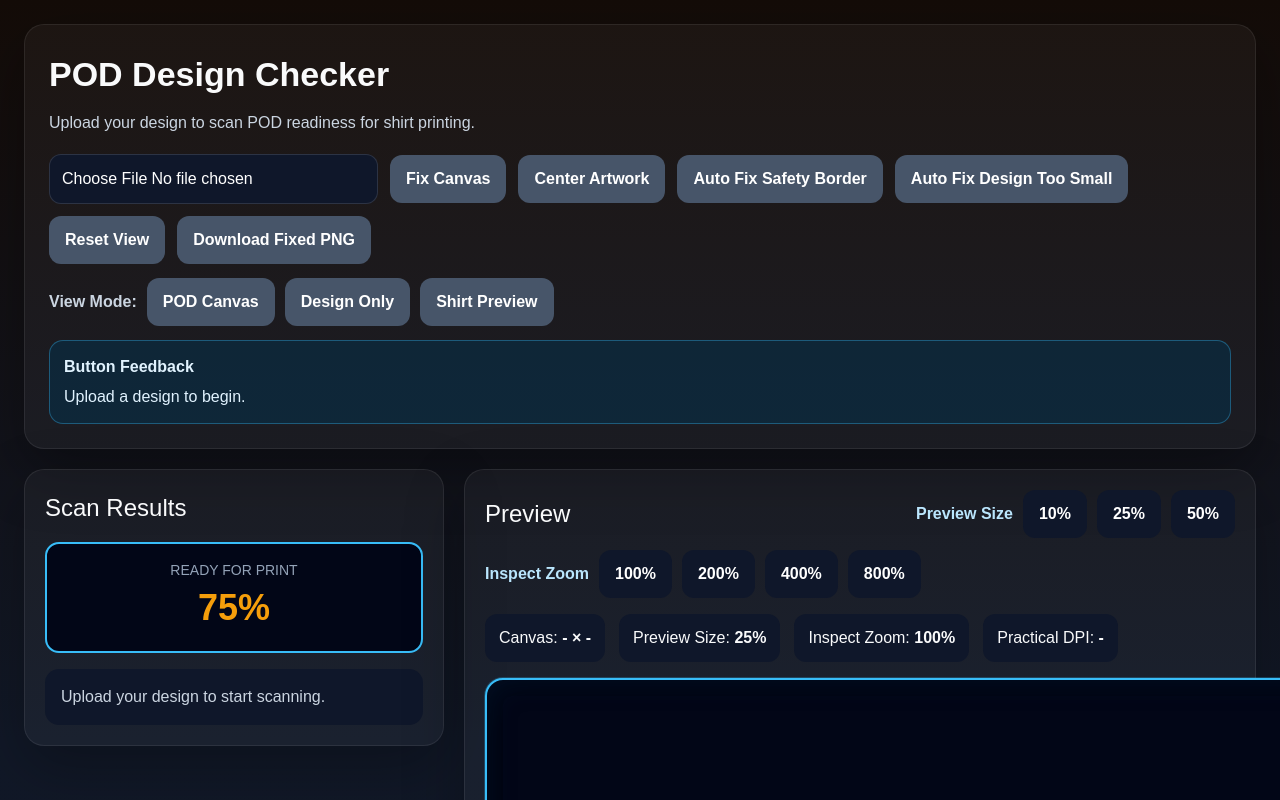
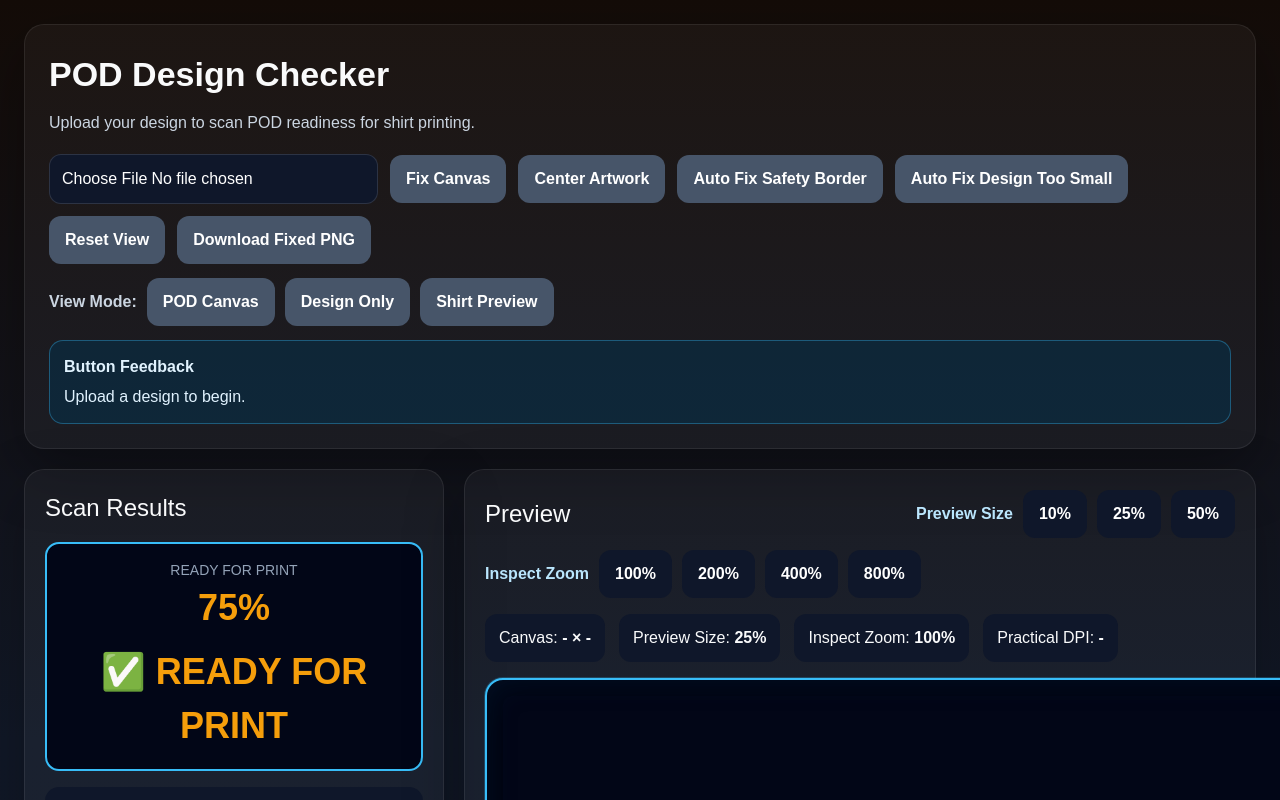
Before and after one commit to noobmacker-creator/pod-design-checker, a Next.js app: page / in a window 1280 px wide. Shown: the top 800 px of the page. Built offline with nearby package versions, Linux system fonts and the light colour scheme.

Commit message:
add fix suggestions and warning system

```diff
--- a/app/page.tsx
+++ b/app/page.tsx
@@ -1239,6 +1239,13 @@ setFakeTransparencyDetected(fakeTransparency.detected);
     ? '#f59e0b'
     : '#ef4444' }}>
   {printScore}%
+  <div style={{ marginTop: 10, fontWeight: 700 }}>
+  {hasTransparency === false
+    ? '❌ PRINT WILL FAIL'
+    : printScore < 60
+    ? '⚠ MAY PRINT POORLY'
+    : '✅ READY FOR PRINT'}
+</div>
   </div>
 </div>
 
```
